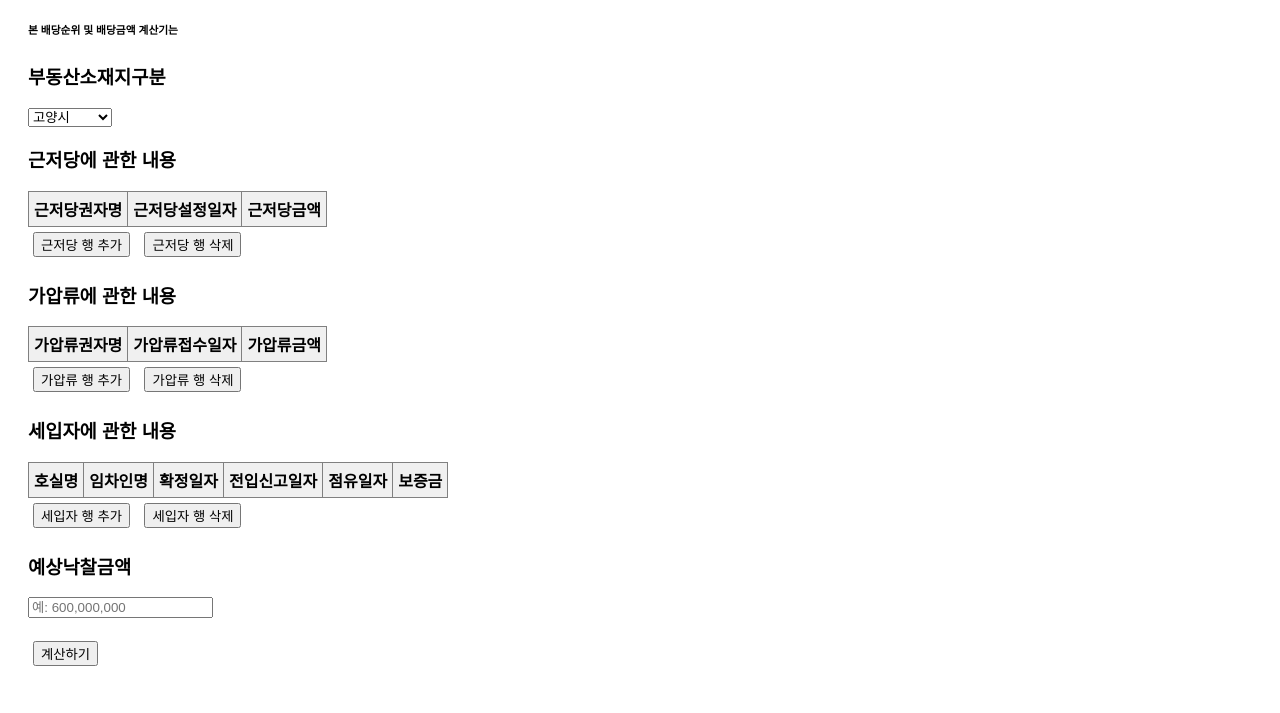
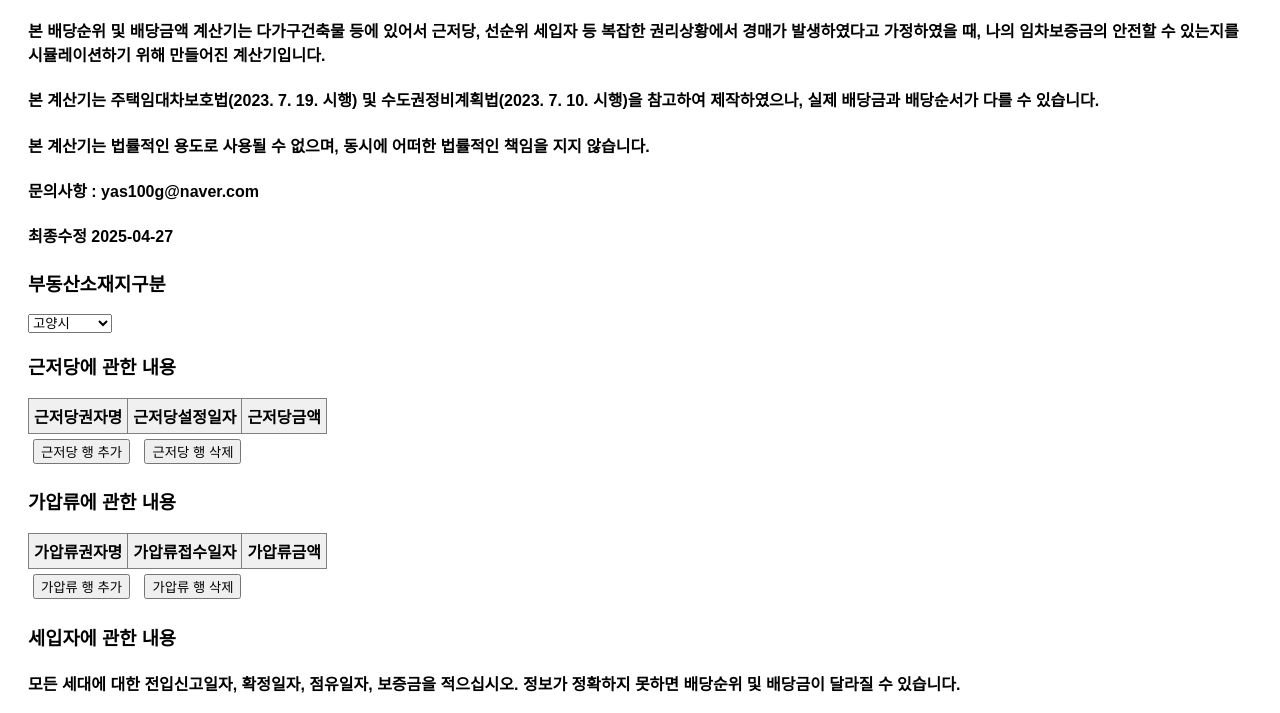
Before and after one commit to finger11/test, a plain HTML site: page index.html in a window 1280 px wide. Shown: the part 86-799 px from the top of the page. Drawn offline with Linux system fonts and the light colour scheme.

Commit message:
Update index.html

```diff
--- a/index.html
+++ b/index.html
@@ -16,7 +16,12 @@
 <body>
 
 <h2>배당순위 및 배당금 계산기</h2>
-<h6> 본 배당순위 및 배당금액 계산기는 </h6>
+  <h4> 본 배당순위 및 배당금액 계산기는 다가구건축물 등에 있어서 근저당, 선순위 세입자 등 복잡한 권리상황에서 경매가 발생하였다고 가정하였을 때, 나의 임차보증금의 안전할 수 있는지를 시뮬레이션하기 위해 만들어진 계산기입니다.</h4>
+  <h4> 본 계산기는 주택임대차보호법(2023. 7. 19. 시행) 및 수도권정비계획법(2023. 7. 10. 시행)을 참고하여 제작하였으나, 실제 배당금과 배당순서가 다를 수 있습니다. </h4>
+  <h4> 본 계산기는 법률적인 용도로 사용될 수 없으며, 동시에 어떠한 법률적인 책임을 지지 않습니다.<h4>
+  <h4> 문의사항 : yas100g@naver.com </h4>
+  <h4> 최종수정 2025-04-27 </h4>
+
 <!-- 부동산소재지구분 -->
 <h3>부동산소재지구분</h3>
 <select id="locationSelect" onchange="updateSmallTenantInfo()"></select>
@@ -36,12 +41,14 @@
 
 <!-- 세입자 -->
 <h3>세입자에 관한 내용</h3>
+    <h4> 모든 세대에 대한 전입신고일자, 확정일자, 점유일자, 보증금을 적으십시오. 정보가 정확하지 못하면 배당순위 및 배당금이 달라질 수 있습니다. </h4>
 <table id="tenantTable"><thead><tr><th>호실명</th><th>임차인명</th><th>확정일자</th><th>전입신고일자</th><th>점유일자</th><th>보증금</th></tr></thead><tbody></tbody></table>
 <button onclick="addRow('tenantTable', ['text','text','date','date','date','currency-deposit'])">세입자 행 추가</button>
 <button onclick="removeRow('tenantTable')">세입자 행 삭제</button>
 
 <!-- 예상낙찰금액 -->
 <h3>예상낙찰금액</h3>
+    <h4> 예상낙찰금액은 경매시장에서 평가되는 주택가치이며, 공인중개사가 평가한 가격과는 무관합니다. </h4>
 <input type="text" id="auctionPrice" placeholder="예: 600,000,000" oninput="this.value=formatNumberInput(this.value)">
 
 <!-- 계산하기 버튼 -->
```
